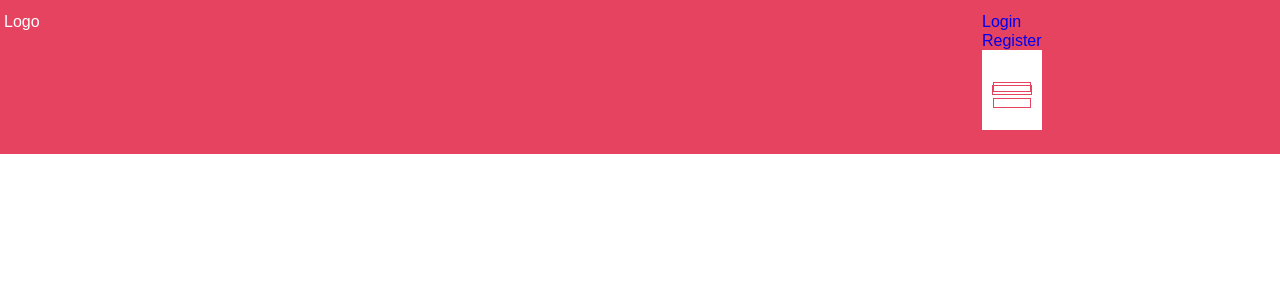
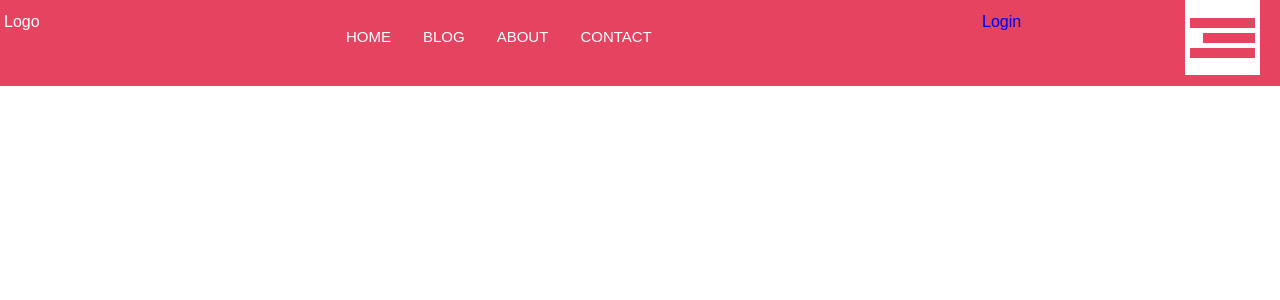
Before and after one commit to franek86/bugobrew, a Nuxt app: page / in a window 1280 px wide. Shown: the top 300 px of the page. Built offline with nearby package versions, Linux system fonts and the light colour scheme; no server answers; a web font is replaced by a local one.

Commit message:
menu icon scss animation on click and hover

```diff
--- a/components/AppHeader.vue
+++ b/components/AppHeader.vue
@@ -27,14 +27,13 @@
 
                          <div v-else>
                              <div><nuxt-link to="/auth/login">Login</nuxt-link></div>
-                              <div><nuxt-link to="/auth/register">Register</nuxt-link></div>
                          </div>
                      </div>
 
-                     <div class="hamburger__icon" @click="toggleMenu()">
-                         <span></span>
-                     </div>
+
                  </div>
+
+                 <BurgerMenu />
 
             </div>
 
@@ -45,6 +44,8 @@
 <script>
 
 import Logo from "../components/Logo"
+import Nav from "../components/Nav"
+import BurgerMenu from "../components/BurgerMenu"
 
 export default {
 
@@ -55,18 +56,12 @@ export default {
    },
 
   components: {
-      Logo
+      Logo,
+      Nav,
+      BurgerMenu
   },
 
   methods:{
-      toggleMenu(){
-
-          if(this.openMenu){
-              this.openMenu = false;
-          } else {
-              this.openMenu = true;
-          }
-      },
 
     async logout() {
         await this.$auth.logout();
@@ -80,42 +75,6 @@ export default {
 </script>
 
 <style lang="scss">
-    .header__nav{
-        transform: translateY(-100%);
-        transition: all .4s ease-in-out;
 
-        &.toggle__menu{
-            transform: translateY(0%);
-        }
-    }
 
-    .hamburger__icon{
-        position: relative;
-        display: flex;
-        align-items: center;
-        width: 6rem;
-        height: 8rem;
-        padding: 10px;
-        background: $color-white;
-
-        span,
-        span:after,
-        span:before{
-            content: '';
-            position: relative;
-            display: block;
-            height: 10px;
-            width: 100%;
-            border: 1px solid $color-primary;
-
-        }
-
-        span:after{
-            top: -14px
-        }
-
-        span:before{
-            top: 12px
-        }
-    }
 </style>
--- /dev/null
+++ b/components/BurgerMenu.vue
@@ -0,0 +1,117 @@
+<template>
+   <div class="hamburger__container"
+        @click="toggleIconMenu()"
+        :class="{'hamburger__active' : isHamburgerActive}">
+        <div class="hamburger__icon">
+            <span></span>
+            <span></span>
+            <span></span>
+        </div>
+   </div>
+</template>
+
+<script>
+export default {
+    data(){
+        return{
+            isHamburgerActive: false
+        }
+
+    },
+
+    methods:{
+        toggleIconMenu(){
+            this.isHamburgerActive = !this.isHamburgerActive;
+        }
+    }
+
+}
+</script>
+
+<style lang="scss">
+    .hamburger__container{
+        position: absolute;
+        top: 0;
+        right: 20px;
+        height: 75px;
+        width: 75px;
+        background-color: $color-white;
+        z-index: 100;
+        transition: transform .6s cubic-bezier(.165,.84,.44,1);
+        cursor: pointer;
+
+        .hamburger__icon {
+            position: relative;
+            height: 100%;
+            width: 100%;
+
+            span{
+                position: absolute;
+                top:50%;
+                left: 5px;
+                right: 5px;
+                height: 10px;
+                width: auto;
+                margin-top: -5px;
+                background: $color-primary;
+                display: block;
+                transform-origin: 100% 50%;
+                transition: transform .6s cubic-bezier(.165,.84,.44,1),
+                            opacity .3s cubic-bezier(.165,.84,.44,1),
+                            background-color .6s cubic-bezier(.165,.84,.44,1);
+
+                &:nth-child(1){
+                    -webkit-transform: translateY(-15px);
+                    transform: translateY(-15px);
+                }
+
+                &:nth-child(2){
+                    transform-origin: 100% 50%;
+                    transform: scaleX(.8);
+                }
+
+                &:nth-child(3){
+                    transform: translateY(15px);
+                }
+            }
+
+
+
+        }
+
+        &:hover{
+            .hamburger__icon{
+                span{
+                    &:nth-child(1){
+                        transform: scaleX(.9) translateY(-15px);
+                    }
+
+                    &:nth-child(2){
+                        transform: scaleX(1);
+                    }
+
+                     &:nth-child(3){
+                        transform: scaleX(.9) translateY(15px);
+                    }
+                }
+            }
+        }
+
+         &.hamburger__active .hamburger__icon span{
+             transform-origin: 50% 50%;
+         }
+
+        &.hamburger__active .hamburger__icon span:nth-child(1){
+            transform: rotate(45deg)
+        }
+
+        &.hamburger__active .hamburger__icon span:nth-child(2){
+            opacity: 0;
+        }
+
+        &.hamburger__active .hamburger__icon span:nth-child(3){
+            transform: rotate(-45deg)
+        }
+    }
+
+</style>
--- /dev/null
+++ b/components/Nav.vue
@@ -0,0 +1,15 @@
+<template>
+    <div>
+
+    </div>
+</template>
+
+<script>
+export default {
+
+}
+</script>
+
+<style lang="scss">
+
+</style>
```
Also changed, not shown: assets/scss/_base.scss (line endings or trailing spaces).
